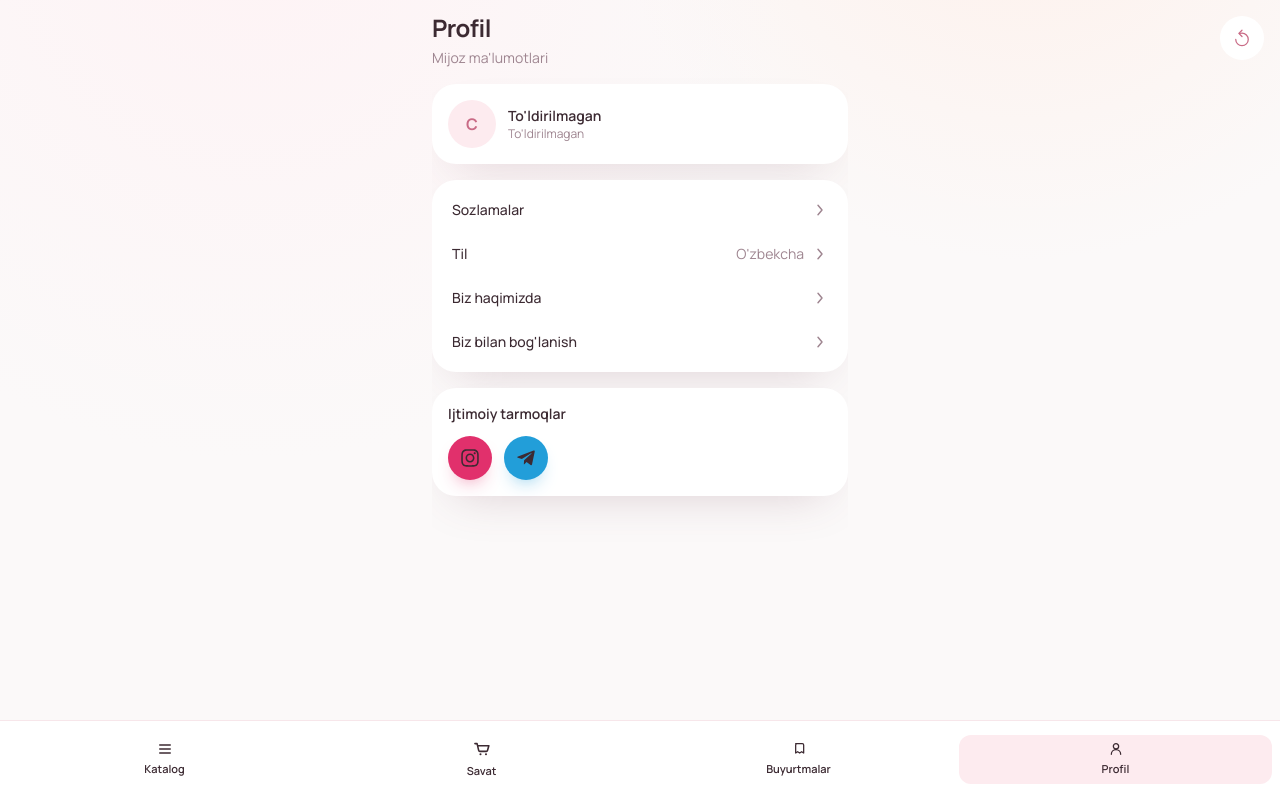
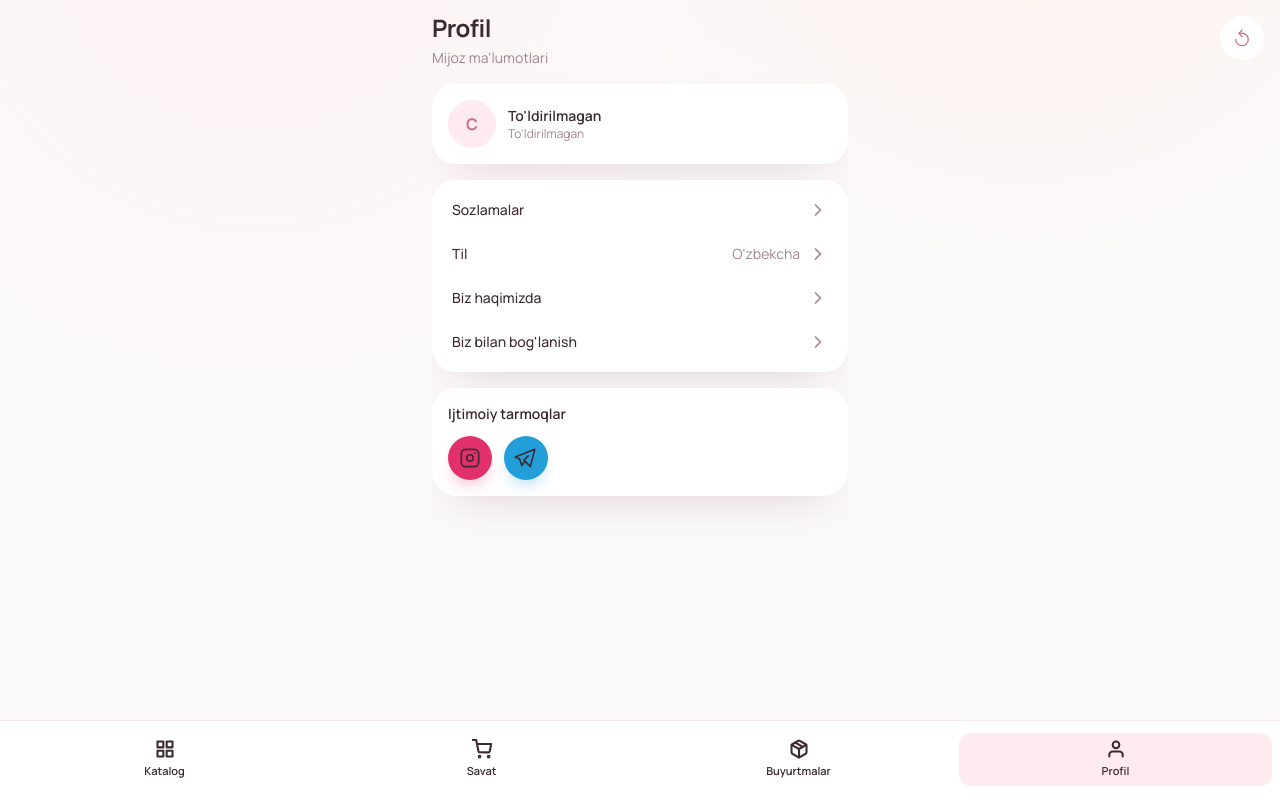
Before and after one commit to Abdurahman0/chikko-telegram-webapp, a Next.js app: page /uz/profile in a window 1280 px wide. Built offline with nearby package versions, Linux system fonts and the light colour scheme.

Commit message:
feat: add navigation components, profile page, and order card UI elements

```diff
--- a/src/app/[locale]/profile/page.tsx
+++ b/src/app/[locale]/profile/page.tsx
@@ -3,7 +3,8 @@
 import Link from "next/link";
 import { useMemo, useState } from "react";
 import { useParams, usePathname, useRouter } from "next/navigation";
-import { FaInstagram, FaTelegramPlane } from "react-icons/fa";
+import { FiChevronRight } from "react-icons/fi";
+import { TbBrandInstagram, TbBrandTelegram } from "react-icons/tb";
 import { SectionHeader } from "@/components/shared/section-header";
 import { StateCard } from "@/components/shared/state-card";
 import { LanguageBottomSheet } from "@/components/profile/language-bottom-sheet";
@@ -94,7 +95,7 @@ function ProfileScreen({ locale }: { locale: AppLocale }) {
         >
           <span className="text-sm font-medium">{messages.profile.settingsTitle}</span>
           <span className="text-app-muted">
-            <ChevronRightIcon />
+            <FiChevronRight className="h-5 w-5" />
           </span>
         </Link>
 
@@ -106,7 +107,7 @@ function ProfileScreen({ locale }: { locale: AppLocale }) {
           <span className="text-sm font-medium">{messages.profile.language}</span>
           <span className="inline-flex items-center gap-2 text-sm text-app-muted">
             {languageLabel}
-            <ChevronRightIcon />
+            <FiChevronRight className="h-5 w-5" />
           </span>
         </button>
 
@@ -116,7 +117,7 @@ function ProfileScreen({ locale }: { locale: AppLocale }) {
         >
           <span className="text-sm font-medium">{messages.profile.aboutUs}</span>
           <span className="text-app-muted">
-            <ChevronRightIcon />
+            <FiChevronRight className="h-5 w-5" />
           </span>
         </Link>
 
@@ -126,7 +127,7 @@ function ProfileScreen({ locale }: { locale: AppLocale }) {
         >
           <span className="text-sm font-medium">{messages.profile.contactUs}</span>
           <span className="text-app-muted">
-            <ChevronRightIcon />
+            <FiChevronRight className="h-5 w-5" />
           </span>
         </Link>
       </div>
@@ -141,7 +142,7 @@ function ProfileScreen({ locale }: { locale: AppLocale }) {
             className="inline-flex h-11 w-11 items-center justify-center rounded-full bg-[#E1306C] text-white shadow-[0_10px_20px_-12px_rgba(225,48,108,0.9)]"
             aria-label={messages.about.instagram}
           >
-            <FaInstagram className="h-5 w-5" />
+            <TbBrandInstagram className="h-[26px] w-[26px] stroke-[1.5px]" />
           </a>
           <a
             href="https://t.me/chikko_shop"
@@ -150,7 +151,7 @@ function ProfileScreen({ locale }: { locale: AppLocale }) {
             className="inline-flex h-11 w-11 items-center justify-center rounded-full bg-[#229ED9] text-white shadow-[0_10px_20px_-12px_rgba(34,158,217,0.95)]"
             aria-label={messages.about.telegram}
           >
-            <FaTelegramPlane className="h-5 w-5" />
+            <TbBrandTelegram className="h-[26px] w-[26px] stroke-[1.5px] -ml-[2px]" />
           </a>
         </div>
       </div>
@@ -167,17 +168,3 @@ function ProfileScreen({ locale }: { locale: AppLocale }) {
     </div>
   );
 }
-
-function ChevronRightIcon() {
-  return (
-    <svg viewBox="0 0 20 20" className="h-4 w-4" fill="none" aria-hidden="true">
-      <path
-        d="m7.5 4 5 6-5 6"
-        stroke="currentColor"
-        strokeWidth="1.8"
-        strokeLinecap="round"
-        strokeLinejoin="round"
-      />
-    </svg>
-  );
-}
--- a/src/components/orders/order-card.tsx
+++ b/src/components/orders/order-card.tsx
@@ -3,20 +3,22 @@ import { formatOrderStatus, formatPaymentStatus } from "@/lib/formatters/order-s
 import type { AppLocale } from "@/lib/i18n/config";
 import type { Order } from "@/types/telegram-webapp";
 
-function isCanceledStatus(status?: string) {
+function getStatusColorClasses(status?: string) {
   if (!status) {
-    return false;
+    return "bg-surface-soft text-app-muted";
   }
   const normalized = status.toLowerCase();
-  return normalized === "canceled" || normalized === "cancelled";
-}
 
-function isPaidStatus(status?: string) {
-  if (!status) {
-    return false;
+  if (["completed", "delivered", "success", "paid"].includes(normalized)) {
+    return "bg-emerald-100 text-emerald-700";
   }
-  const normalized = status.toLowerCase();
-  return normalized === "paid" || normalized === "success";
+  if (["canceled", "cancelled", "failed", "error"].includes(normalized)) {
+    return "bg-rose-100 text-rose-700";
+  }
+  if (["new", "pending", "processing"].includes(normalized)) {
+    return "bg-amber-100 text-amber-700";
+  }
+  return "bg-brand-soft text-brand-strong";
 }
 
 export function OrderCard({
@@ -34,9 +36,8 @@ export function OrderCard({
   paymentStatusLabel: string;
   currencyLabel: string;
 }) {
-  const isCanceled = isCanceledStatus(order.status);
-  const isPaymentCanceled = isCanceledStatus(order.paymentStatus);
-  const isPaymentPaid = isPaidStatus(order.paymentStatus);
+  const orderStatusClasses = getStatusColorClasses(order.status);
+  const paymentStatusClasses = getStatusColorClasses(order.paymentStatus);
 
   return (
     <div className="rounded-3xl bg-surface p-4 shadow-soft">
@@ -46,9 +47,7 @@ export function OrderCard({
           <p className="mt-1 text-xs text-app-muted">#{order.id}</p>
         </div>
         <div
-          className={`rounded-full px-3 py-1 text-xs font-semibold ${
-            isCanceled ? "bg-red-100 text-red-700" : "bg-brand-soft text-brand-strong"
-          }`}
+          className={`rounded-full px-3 py-1 text-[11px] font-bold ${orderStatusClasses}`}
         >
           {formatOrderStatus(order.status, locale) || "New"}
         </div>
@@ -63,13 +62,9 @@ export function OrderCard({
         <p className="mt-1 text-xs text-app-muted">
           {paymentStatusLabel}:{" "}
           <span
-            className={
-              isPaymentCanceled
-                ? "font-semibold text-red-700"
-                : isPaymentPaid
-                  ? "font-semibold text-brand-strong"
-                  : "font-medium text-app-muted"
-            }
+            className={`font-semibold ${
+              paymentStatusClasses.replace("bg-", "").split(" ").find(c => c.startsWith("text-")) || "text-app-muted"
+            }`}
           >
             {formatPaymentStatus(order.paymentStatus, locale)}
           </span>
--- a/src/components/shared/bottom-nav.tsx
+++ b/src/components/shared/bottom-nav.tsx
@@ -5,6 +5,8 @@ import { usePathname } from "next/navigation";
 import { cn } from "@/lib/utils/cn";
 import { useI18n } from "@/components/shared/locale-provider";
 import { useCartStore } from "@/store/cart-store";
+
+import { FiGrid, FiShoppingCart, FiPackage, FiUser } from "react-icons/fi";
 
 function NavIcon({
   type,
@@ -14,51 +16,15 @@ function NavIcon({
   className?: string;
 }) {
   if (type === "catalog") {
-    return (
-      <svg viewBox="0 0 24 24" className={cn("h-4 w-4", className)} fill="none" aria-hidden="true">
-        <path d="M4 6h16M4 12h16M4 18h16" stroke="currentColor" strokeWidth="1.9" strokeLinecap="round" />
-      </svg>
-    );
+    return <FiGrid className={cn("h-5 w-5", className)} aria-hidden="true" />;
   }
   if (type === "cart") {
-    return (
-      <svg viewBox="0 0 24 24" className={cn("h-4 w-4", className)} fill="none" aria-hidden="true">
-        <path
-          d="M3.5 5.5h2.6l1.9 8.2a1.4 1.4 0 0 0 1.4 1.1h7.8a1.4 1.4 0 0 0 1.4-1.1L20.2 8H7.1"
-          stroke="currentColor"
-          strokeWidth="1.9"
-          strokeLinecap="round"
-          strokeLinejoin="round"
-        />
-        <circle cx="10.2" cy="18.2" r="1.25" fill="currentColor" />
-        <circle cx="16.8" cy="18.2" r="1.25" fill="currentColor" />
-      </svg>
-    );
+    return <FiShoppingCart className={cn("h-5 w-5", className)} aria-hidden="true" />;
   }
   if (type === "orders") {
-    return (
-      <svg viewBox="0 0 24 24" className={cn("h-4 w-4", className)} fill="none" aria-hidden="true">
-        <path
-          d="M7 4h10a2 2 0 0 1 2 2v12l-3-2-3 2-3-2-3 2V6a2 2 0 0 1 2-2Z"
-          stroke="currentColor"
-          strokeWidth="1.9"
-          strokeLinecap="round"
-          strokeLinejoin="round"
-        />
-      </svg>
-    );
+    return <FiPackage className={cn("h-5 w-5", className)} aria-hidden="true" />;
   }
-  return (
-    <svg viewBox="0 0 24 24" className={cn("h-4 w-4", className)} fill="none" aria-hidden="true">
-      <path
-        d="M12 12a4 4 0 1 0 0-8 4 4 0 0 0 0 8Zm-7 8a7 7 0 0 1 14 0"
-        stroke="currentColor"
-        strokeWidth="1.9"
-        strokeLinecap="round"
-        strokeLinejoin="round"
-      />
-    </svg>
-  );
+  return <FiUser className={cn("h-5 w-5", className)} aria-hidden="true" />;
 }
 
 export function BottomNav({ locale }: { locale: string }) {
@@ -93,7 +59,7 @@ export function BottomNav({ locale }: { locale: string }) {
               )}
             >
               <span className="relative inline-flex items-center justify-center">
-                <NavIcon type={item.icon} className={item.isCart ? "h-5 w-5" : "h-4 w-4"} />
+                <NavIcon type={item.icon} className={item.isCart ? "stroke-[2.5px] h-5 w-5" : "stroke-[2.5px] h-5 w-5"} />
                 {item.isCart && cartQuantity > 0 ? (
                   <span
                     key={cartQuantity}
--- a/src/components/shared/floating-back-button.tsx
+++ b/src/components/shared/floating-back-button.tsx
@@ -2,6 +2,7 @@
 
 import Link from "next/link";
 import { useRouter } from "next/navigation";
+import { FiChevronLeft } from "react-icons/fi";
 import { cn } from "@/lib/utils/cn";
 
 export function FloatingBackButton({
@@ -16,17 +17,7 @@ export function FloatingBackButton({
   const router = useRouter();
 
   const content = (
-    <>
-      <svg viewBox="0 0 24 24" className="h-5 w-5" fill="none" aria-hidden="true">
-        <path
-          d="M15 6 9 12l6 6"
-          stroke="currentColor"
-          strokeWidth="2.1"
-          strokeLinecap="round"
-          strokeLinejoin="round"
-        />
-      </svg>
-    </>
+    <FiChevronLeft className="h-[22px] w-[22px] stroke-[2.5px]" aria-hidden="true" />
   );
 
   const classes = cn(
--- a/src/components/shared/floating-share-button.tsx
+++ b/src/components/shared/floating-share-button.tsx
@@ -2,6 +2,7 @@
 
 import { cn } from "@/lib/utils/cn";
 import { getTelegramWebApp } from "@/lib/telegram/webapp";
+import { FiShare } from "react-icons/fi";
 
 export function FloatingShareButton({
   productId,
@@ -37,11 +38,7 @@ export function FloatingShareButton({
   };
 
   const content = (
-    <svg viewBox="0 0 24 24" className="h-[1.15rem] w-[1.15rem]" fill="none" aria-hidden="true" stroke="currentColor" strokeWidth="2.1" strokeLinecap="round" strokeLinejoin="round">
-      <path d="M4 12v8a2 2 0 0 0 2 2h12a2 2 0 0 0 2-2v-8" />
-      <polyline points="16 6 12 2 8 6" />
-      <line x1="12" y1="2" x2="12" y2="15" />
-    </svg>
+    <FiShare className="relative -ml-[2px] h-[18px] w-[18px] stroke-[2.5px]" aria-hidden="true" />
   );
 
   return (
```
